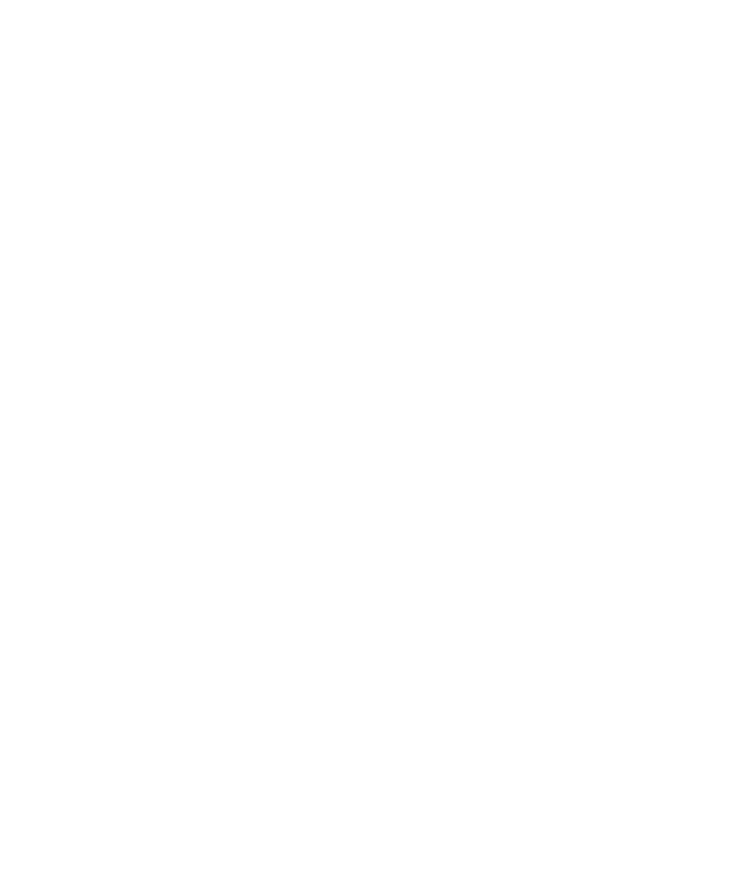
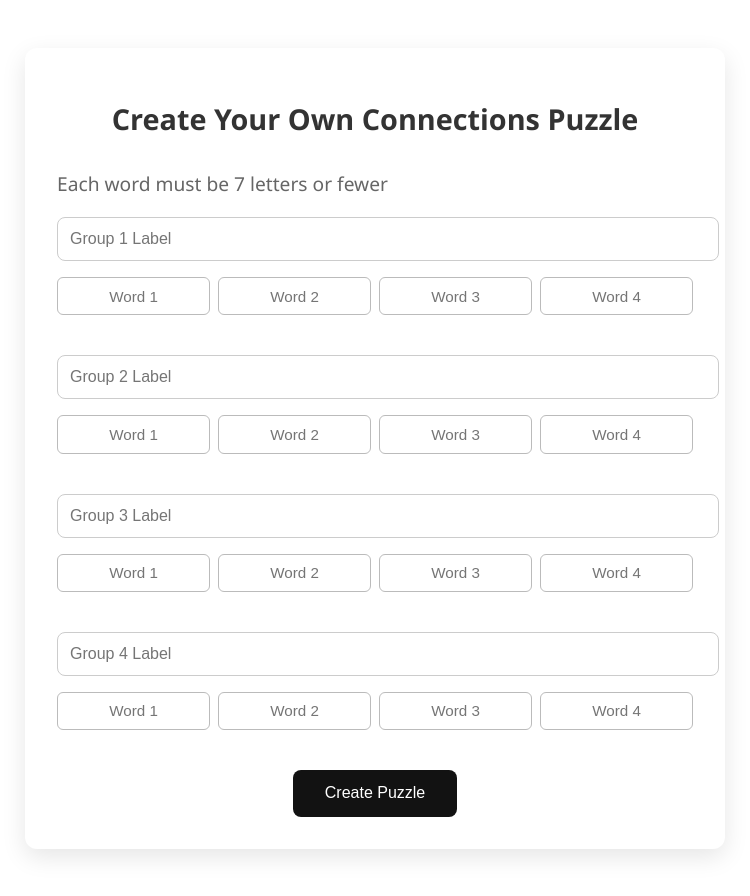
Before and after one commit to ewei2406/cs4750project, a React (Vite) app in the folder frontend/: page /createConnections in a window 1280 px wide. Before the commit this address had no page. Shown: the whole page, without its empty margins (265-1015 px from the left). Before the commit the page ends 800 px from the top, so only its background shows below. Built offline with nearby package versions, Linux system fonts and the light colour scheme.

Commit message:
browseConnections
browse and create Connections

```diff
--- a/frontend/src/App.tsx
+++ b/frontend/src/App.tsx
@@ -2,6 +2,7 @@ import { BrowserRouter, Route, Routes } from "react-router-dom";
 import Login from "./pages/Login";
 import Connections from "./pages/Connections/connections"
 import ConnectionPage from "./pages/Connections/browseConnections"
+import CreateConnections from "./pages/Connections/createConnections"
 
 const App = () => {
 	return (
@@ -10,7 +11,7 @@ const App = () => {
 			<Route path="/" element={<Login />} />
 			<Route path="/connections" element={<Connections />} />
 			<Route path="/browseConnections" element={<ConnectionPage />} />
-
+			<Route path="/createConnections" element={<CreateConnections />} />
 			</Routes>
 		</BrowserRouter>
 	);
--- a/frontend/src/pages/Connections/browseConnections.css
+++ b/frontend/src/pages/Connections/browseConnections.css
@@ -38,3 +38,43 @@
   .puzzle-item button:hover {
     background-color: #0056b3;
   }
+
+  .hamburger-container {
+    position: relative;
+    display: flex;
+    justify-content: flex-end;
+    margin-bottom: 1rem;
+  }
+
+  .hamburger {
+    font-size: 24px;
+    cursor: pointer;
+    padding: 10px;
+    user-select: none;
+  }
+
+  .dropdown-menu {
+    position: absolute;
+    top: 40px;
+    right: 0;
+    background: white;
+    border: 1px solid #ccc;
+    box-shadow: 0px 4px 6px rgba(0, 0, 0, 0.1);
+    z-index: 999;
+    display: flex;
+    flex-direction: column;
+    min-width: 200px;
+  }
+
+  .dropdown-menu button {
+    background: white;
+    border: none;
+    padding: 10px;
+    text-align: left;
+    cursor: pointer;
+    font-size: 1rem;
+  }
+
+  .dropdown-menu button:hover {
+    background-color: #f0f0f0;
+  }
--- a/frontend/src/pages/Connections/browseConnections.tsx
+++ b/frontend/src/pages/Connections/browseConnections.tsx
@@ -1,4 +1,4 @@
-import React from 'react';
+import React, { useState } from 'react';
 import "./browseConnections.css";
 
 interface Puzzle {
@@ -7,7 +7,8 @@ interface Puzzle {
 }
 
 const ConnectionsPage: React.FC = () => {
-  // Hardcoded list of "Connections" puzzles
+  const [menuOpen, setMenuOpen] = useState(false);
+
   const puzzles: Puzzle[] = [
     { puzzle_id: 1, puzzle_name: 'Connections Puzzle 1' },
     { puzzle_id: 2, puzzle_name: 'Connections Puzzle 2' },
@@ -17,6 +18,22 @@ const ConnectionsPage: React.FC = () => {
 
   return (
     <div className="connections-page">
+      <div className="hamburger-container">
+        <div className="hamburger" onClick={() => setMenuOpen(!menuOpen)}>
+          ☰
+        </div>
+        {menuOpen && (
+          <div className="dropdown-menu">
+            <button onClick={() => alert('Switching to Crosswords')}>
+              Browse Crosswords
+            </button>
+            <button onClick={() => alert('You are on Connections')}>
+              Browse Connections
+            </button>
+          </div>
+        )}
+      </div>
+
       <h1>Choose a Connections Game</h1>
       <div className="puzzle-list">
         {puzzles.map((puzzle) => (
--- /dev/null
+++ b/frontend/src/pages/Connections/createConnections.css
@@ -0,0 +1,64 @@
+/* CreateConnections.css */
+.create-connections-container {
+    max-width: 700px;
+    margin: 3rem auto;
+    padding: 2rem;
+    box-sizing: border-box;
+    background-color: #ffffff;
+    border-radius: 12px;
+    box-shadow: 0 8px 24px rgba(0, 0, 0, 0.1);
+    font-family: 'Segoe UI', Tahoma, Geneva, Verdana, sans-serif;
+  }
+
+  .create-connections-container h1 {
+    text-align: center;
+    margin-bottom: 2rem;
+    font-size: 1.8rem;
+    color: #333;
+  }
+
+  .group-section {
+    margin-bottom: 2.5rem;
+  }
+
+  .group-label-input {
+    width: 100%;
+    padding: 0.75rem;
+    font-size: 1rem;
+    margin-bottom: 1rem;
+    border: 1px solid #ccc;
+    border-radius: 8px;
+  }
+
+  .words-grid {
+    display: grid;
+    grid-template-columns: repeat(auto-fit, minmax(100px, 1fr));
+    gap: 0.5rem;
+  }
+
+  .words-grid input {
+    width: 100%;
+    box-sizing: border-box;
+    padding: 0.6rem;
+    font-size: 0.95rem;
+    border: 1px solid #bbb;
+    border-radius: 6px;
+    text-align: center;
+  }
+
+  .submit-button {
+    display: block;
+    margin: 0 auto;
+    background-color: #121212;
+    color: #fff;
+    border: none;
+    padding: 0.9rem 2rem;
+    font-size: 1rem;
+    border-radius: 8px;
+    cursor: pointer;
+    transition: background-color 0.2s ease-in-out;
+  }
+
+  .submit-button:hover {
+    background-color: #333;
+  }
--- /dev/null
+++ b/frontend/src/pages/Connections/createConnections.tsx
@@ -0,0 +1,74 @@
+import React, { useState } from "react";
+import "./CreateConnections.css"; // Make sure the path matches your file structure
+
+type Group = {
+  label: string;
+  words: string[];
+};
+
+const CreateConnections = () => {
+  const [groups, setGroups] = useState<Group[]>([
+    { label: "", words: ["", "", "", ""] },
+    { label: "", words: ["", "", "", ""] },
+    { label: "", words: ["", "", "", ""] },
+    { label: "", words: ["", "", "", ""] },
+  ]);
+
+  const handleLabelChange = (groupIndex: number, value: string) => {
+    const updatedGroups = [...groups];
+    updatedGroups[groupIndex].label = value;
+    setGroups(updatedGroups);
+  };
+
+  const handleWordChange = (
+    groupIndex: number,
+    wordIndex: number,
+    value: string
+  ) => {
+    const updatedGroups = [...groups];
+    updatedGroups[groupIndex].words[wordIndex] = value;
+    setGroups(updatedGroups);
+  };
+
+  const handleSubmit = () => {
+    console.log("Created Puzzle:", groups);
+    alert("Puzzle Created! Check console for structure.");
+  };
+
+  return (
+    <div className="create-connections-container">
+      <h1>Create Your Own Connections Puzzle</h1>
+      <p> Each word must be 7 letters or fewer </p>
+      {groups.map((group, groupIndex) => (
+        <div key={groupIndex} className="group-section">
+          <input
+            className="group-label-input"
+            type="text"
+            placeholder={`Group ${groupIndex + 1} Label`}
+            value={group.label}
+            onChange={(e) => handleLabelChange(groupIndex, e.target.value)}
+          />
+          <div className="words-grid">
+            {group.words.map((word, wordIndex) => (
+              <input
+              key={wordIndex}
+              type="text"
+              value={word}
+              placeholder={`Word ${wordIndex + 1}`}
+              maxLength={7}
+              onChange={(e) =>
+                handleWordChange(groupIndex, wordIndex, e.target.value)
+              }
+            />
+            ))}
+          </div>
+        </div>
+      ))}
+      <button onClick={handleSubmit} className="submit-button">
+        Create Puzzle
+      </button>
+    </div>
+  );
+};
+
+export default CreateConnections;
```
